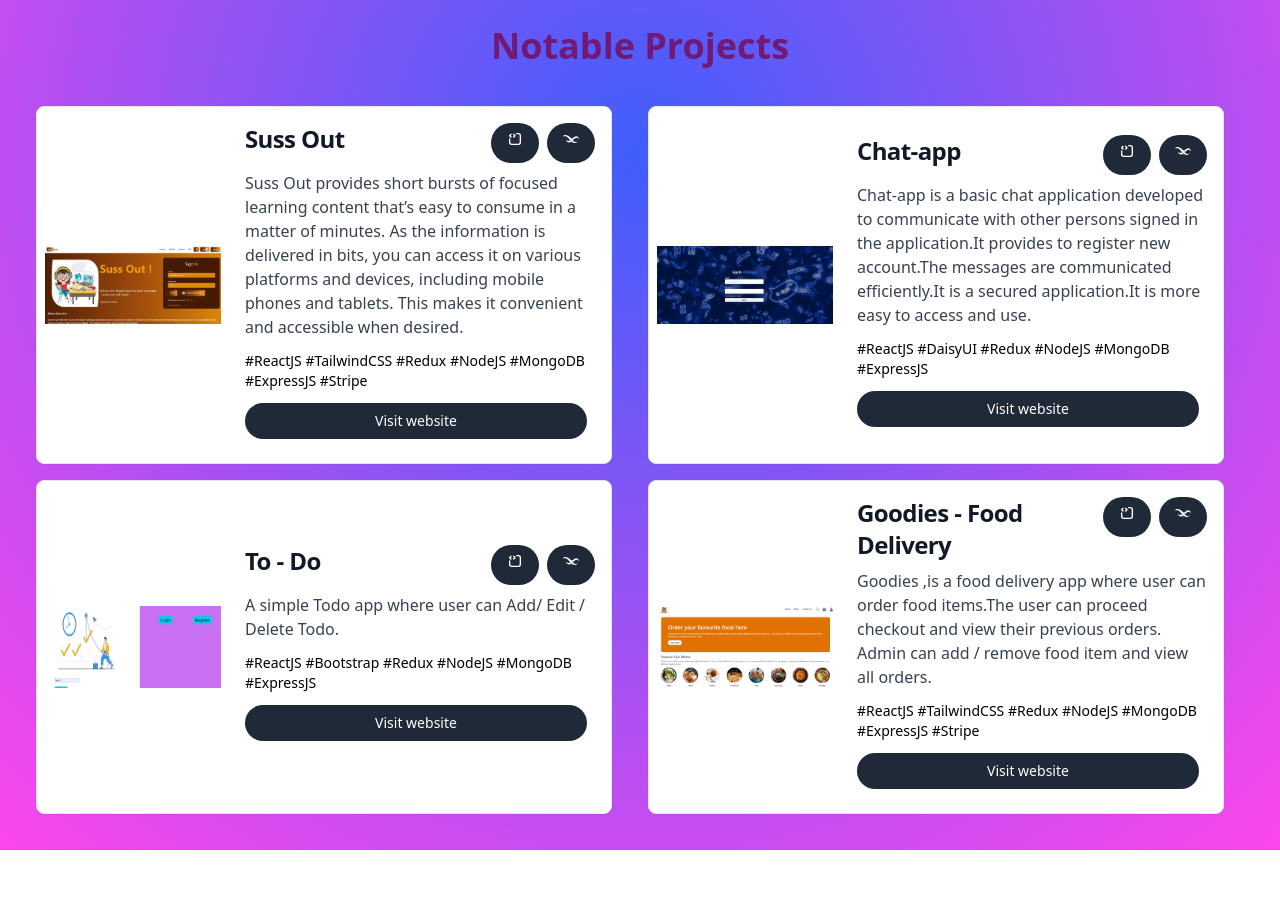
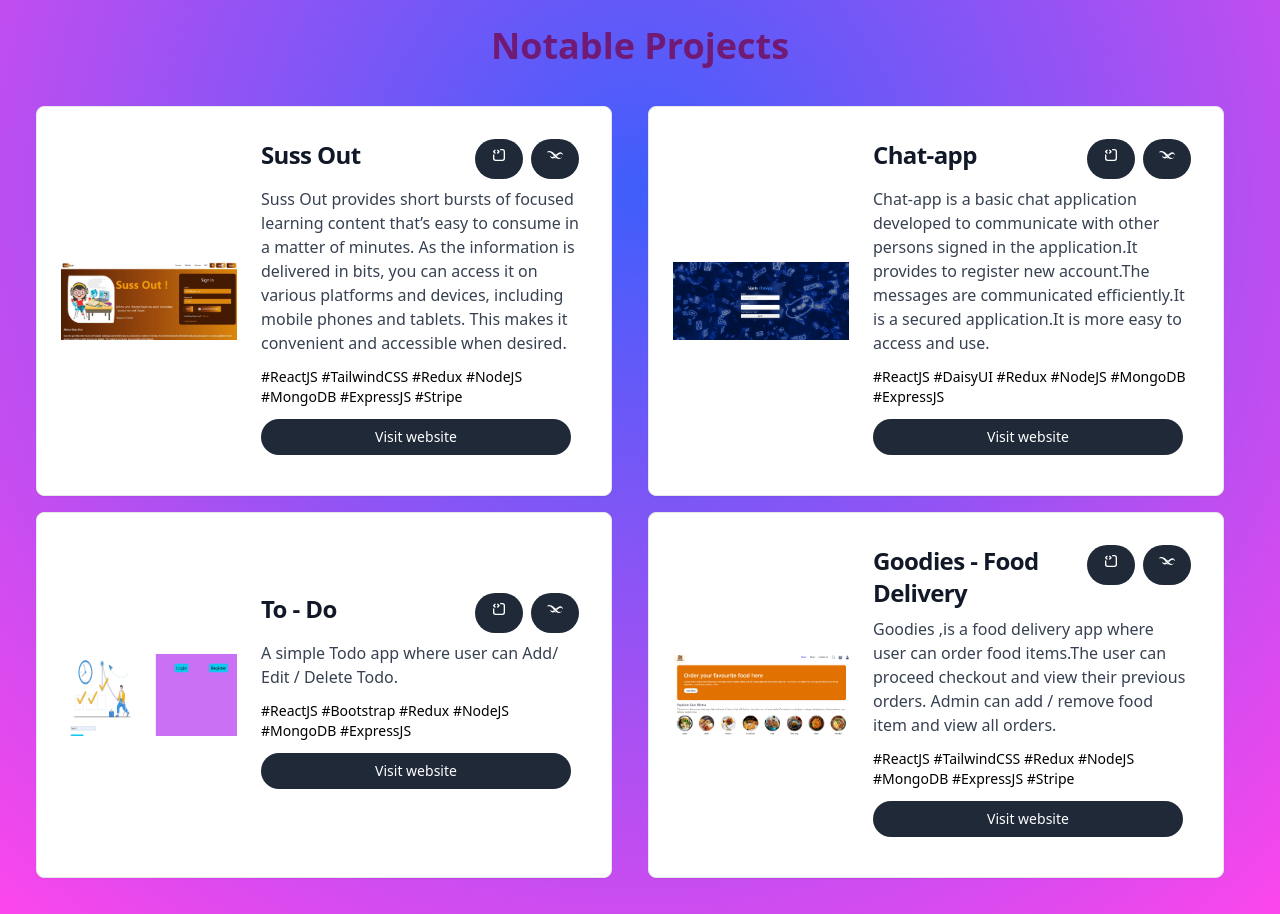
Before and after one commit to GeethaRagu/GeethaPortfolio, a React (Vite) app: page / in a window 1280 px wide. Shown: the part 538-1452 px from the top of the page. Before the commit the page ends 1388 px from the top, so only its background shows below. Built offline with nearby package versions, Linux system fonts and the light colour scheme.

Commit message:
updated css

```diff
--- a/src/Pages/Contact.jsx
+++ b/src/Pages/Contact.jsx
@@ -81,7 +81,7 @@
             typically respond within 24 hours.
           </p>
         </div>
-        <div className="p-5 w-80">
+        <div className="p-5 px-10 w-80">
           <h4 className="text-fuchsia-900 font-semibold text-md font-serif mb-2">
             Get in touch
           </h4>
--- a/src/Pages/Home.jsx
+++ b/src/Pages/Home.jsx
@@ -83,7 +83,7 @@
           Notable Projects
         </h1>
         <div className="mt-5 grid md:grid-cols-2 grid-cols-1 gap-4 justify-between p-5">
-          <div className="flex flex-col items-center bg-white border border-gray-200 rounded-lg shadow-sm lg:flex-row lg:max-w-xl hover:bg-gray-100 dark:border-gray-700 dark:bg-gray-800 dark:hover:bg-gray-700">
+          <div className="flex flex-col items-center bg-white border border-gray-200 rounded-lg shadow-sm lg:flex-row lg:max-w-xl hover:bg-gray-100 dark:border-gray-700 dark:bg-gray-800 dark:hover:bg-gray-700 p-4">
             <img
               className="object-cover w-full rounded-t-lg h-96 md:h-auto md:w-48 md:rounded-none md:rounded-s-lg px-2"
               src="/images/projectimage1.jpg"
@@ -137,7 +137,7 @@
               </button>
             </div>
           </div>
-          <div className="flex flex-col items-center bg-white border border-gray-200 rounded-lg shadow-sm lg:flex-row lg:max-w-xl hover:bg-gray-100 dark:border-gray-700 dark:bg-gray-800 dark:hover:bg-gray-700">
+          <div className="flex flex-col items-center bg-white border border-gray-200 rounded-lg shadow-sm lg:flex-row lg:max-w-xl hover:bg-gray-100 dark:border-gray-700 dark:bg-gray-800 dark:hover:bg-gray-700 p-4">
             <img
               className=" w-full rounded-t-lg h-96 md:h-auto md:w-48 md:rounded-none md:rounded-s-lg px-2"
               src="/images/projectimage2.jpg"
@@ -191,7 +191,7 @@
               </button>
             </div>
           </div>
-          <div className="flex flex-col items-center bg-white border border-gray-200 rounded-lg shadow-sm lg:flex-row lg:max-w-xl hover:bg-gray-100 dark:border-gray-700 dark:bg-gray-800 dark:hover:bg-gray-700">
+          <div className="flex flex-col items-center bg-white border border-gray-200 rounded-lg shadow-sm lg:flex-row lg:max-w-xl hover:bg-gray-100 dark:border-gray-700 dark:bg-gray-800 dark:hover:bg-gray-700 p-4">
             <img
               className="object-cover w-full rounded-t-lg h-96 md:h-auto md:w-48 md:rounded-none md:rounded-s-lg px-2"
               src="/images/projectimage3.jpg"
@@ -241,7 +241,7 @@
               </button>
             </div>
           </div>
-          <div className="flex flex-col items-center bg-white border border-gray-200 rounded-lg shadow-sm lg:flex-row lg:max-w-xl hover:bg-gray-100 dark:border-gray-700 dark:bg-gray-800 dark:hover:bg-gray-700">
+          <div className="flex flex-col items-center bg-white border border-gray-200 rounded-lg shadow-sm lg:flex-row lg:max-w-xl hover:bg-gray-100 dark:border-gray-700 dark:bg-gray-800 dark:hover:bg-gray-700 p-4">
             <img
               className="object-cover w-full rounded-t-lg h-96 md:h-auto md:w-48 md:rounded-none md:rounded-s-lg px-2"
               src="/images/projectimage4.png"
--- a/src/Pages/Projects.jsx
+++ b/src/Pages/Projects.jsx
@@ -7,7 +7,7 @@
     <div>
       <h4 className="text-fuchsia-900 font-bold text-2xl px-10">My Explores</h4>
       <div className="mt-5 grid md:grid-cols-2 grid-cols-1 gap-4 justify-between p-5">
-                <div className="flex flex-col items-center bg-white border border-gray-200 rounded-lg shadow-sm lg:flex-row lg:max-w-xl hover:bg-gray-100 dark:border-gray-700 dark:bg-gray-800 dark:hover:bg-gray-700">
+                <div className="flex flex-col items-center bg-white border border-gray-200 rounded-lg shadow-sm lg:flex-row lg:max-w-xl hover:bg-gray-100 dark:border-gray-700 dark:bg-gray-800 dark:hover:bg-gray-700 p-4">
                   <img
                     className="object-cover w-full rounded-t-lg h-96 md:h-auto md:w-48 md:rounded-none md:rounded-s-lg px-2"
                     src="/images/projectimage1.jpg"
@@ -61,7 +61,7 @@
                     </button>
                   </div>
                 </div>
-                <div className="flex flex-col items-center bg-white border border-gray-200 rounded-lg shadow-sm lg:flex-row lg:max-w-xl hover:bg-gray-100 dark:border-gray-700 dark:bg-gray-800 dark:hover:bg-gray-700">
+                <div className="flex flex-col items-center bg-white border border-gray-200 rounded-lg shadow-sm lg:flex-row lg:max-w-xl hover:bg-gray-100 dark:border-gray-700 dark:bg-gray-800 dark:hover:bg-gray-700 p-4">
                   <img
                     className=" w-full rounded-t-lg h-96 md:h-auto md:w-48 md:rounded-none md:rounded-s-lg px-2"
                     src="/images/projectimage2.jpg"
@@ -115,7 +115,7 @@
                     </button>
                   </div>
                 </div>
-                <div className="flex flex-col items-center bg-white border border-gray-200 rounded-lg shadow-sm lg:flex-row lg:max-w-xl hover:bg-gray-100 dark:border-gray-700 dark:bg-gray-800 dark:hover:bg-gray-700">
+                <div className="flex flex-col items-center bg-white border border-gray-200 rounded-lg shadow-sm lg:flex-row lg:max-w-xl hover:bg-gray-100 dark:border-gray-700 dark:bg-gray-800 dark:hover:bg-gray-700 p-4">
                   <img
                     className="object-cover w-full rounded-t-lg h-96 md:h-auto md:w-48 md:rounded-none md:rounded-s-lg px-2"
                     src="/images/projectimage3.jpg"
@@ -165,7 +165,7 @@
                     </button>
                   </div>
                 </div>
-                <div className="flex flex-col items-center bg-white border border-gray-200 rounded-lg shadow-sm lg:flex-row lg:max-w-xl hover:bg-gray-100 dark:border-gray-700 dark:bg-gray-800 dark:hover:bg-gray-700">
+                <div className="flex flex-col items-center bg-white border border-gray-200 rounded-lg shadow-sm lg:flex-row lg:max-w-xl hover:bg-gray-100 dark:border-gray-700 dark:bg-gray-800 dark:hover:bg-gray-700 p-4">
                   <img
                     className="object-cover w-full rounded-t-lg h-96 md:h-auto md:w-48 md:rounded-none md:rounded-s-lg px-2"
                     src="/images/projectimage4.png"
```
